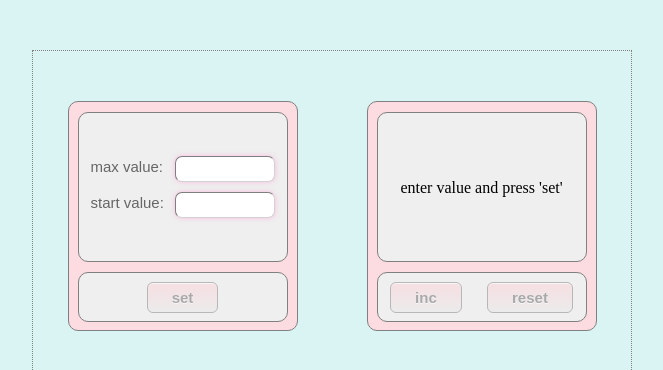
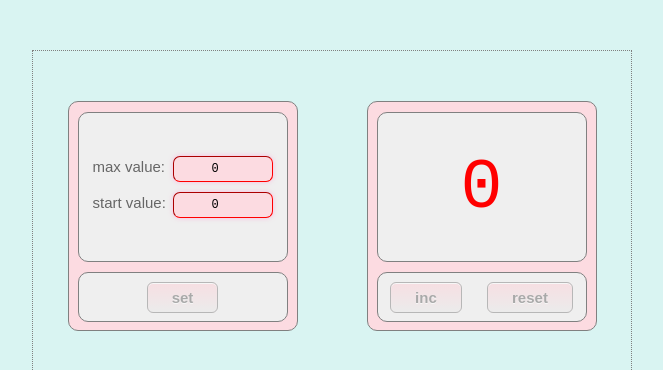
Before and after one commit to Margokomilfo-dev/exam-tuesday, a React (Create React App) app: page / in a window 1280 px wide. Shown: the top 370 px of the page, without its empty margins (308-971 px from the left). Built offline with nearby package versions, Linux system fonts and the light colour scheme.

Commit message:
tuesday-count is done

```diff
--- a/src/App.tsx
+++ b/src/App.tsx
@@ -5,24 +5,28 @@ import {Button} from "./components/Button/Button"
 import {CountBoard} from "./components/CountBoard/CountBoard"
 import {SetBoard} from "./components/SetBoard/SetBoard"
 
-export type TextType = ''| `enter value and press 'set'` | `Incorrect value!`
+export type TextType = `enter value and press 'set'` | `Incorrect value!`
+
+type getValueType = string | null
+export let getMinValue: getValueType = localStorage.getItem('min')
+export let getMaxValue: getValueType = localStorage.getItem('max')
 
 export const App: React.FC = () => {
 
-    const [maximumValue, setMaximumValue] = useState<number>(0)
-    const [startValue, setStartValue] = useState<number>(-1)
-    const [value, setValue] = useState<number>(startValue)
-    const [text, setText] = useState <TextType> ('' )
-
-
+    const [maximumValue, setMaximumValue] = useState<number>(Number(getMaxValue))
+    const [startValue, setStartValue] = useState<number>(Number(getMinValue))
+    const [value, setValue] = useState<number>(0)
+    const [text, setText] = useState <TextType> (`enter value and press 'set'` )
     const [activeMaxValue, setActiveMaxValue] = useState<boolean>(false)
     const [activeMinValue, setActiveMinValue] = useState<boolean>(false)
-
 
     const setFunc = () => {
         setValue(startValue)
         setActiveMinValue(false)
         setActiveMaxValue(false)
+        localStorage.setItem('max', maximumValue.toString());
+        localStorage.setItem('min', startValue.toString());
+
     }
     const incFunc = () => {
         (value >= startValue && value <= maximumValue) && setValue(value + 1)
@@ -55,7 +59,7 @@ export const App: React.FC = () => {
 
     return (
         <div className={s.project}>
-            <SetBoard  value={value} setFunc={setFunc} disabledSetButton={disabledSetButton}
+            <SetBoard value={value} setFunc={setFunc} disabledSetButton={disabledSetButton}
                       maximumValue={maximumValue}
                       setMaximumValue={setMaximumValue}
                       startValue={startValue}
@@ -69,7 +73,9 @@ export const App: React.FC = () => {
             />
             <div className='counter'>
                 <CountBoard value={value} maxValue={maximumValue} startValue={startValue}
-                            text={text} setText={setText} activeMaxValue={activeMaxValue} activeMinValue={activeMinValue}/>
+                            text={text} setText={setText}
+                            activeMaxValue={activeMaxValue} activeMinValue={activeMinValue}
+                />
                 <div className='buttons'>
                     <Button title={'inc'} buttonFunction={incFunc} value={value} disabledButton={disabledIncButton}/>
                     <Button title={'reset'} buttonFunction={resFunc} value={value} disabledButton={disabledResButton}/>
--- a/src/components/Button/Button.module.css
+++ b/src/components/Button/Button.module.css
@@ -1,30 +1,34 @@
 .button {
-    box-shadow:inset 0px 1px 0px 0px #ffffff;
-    background:linear-gradient(to bottom, #fdd1d8 5%, #e9e9e9 100%);
-    background-color:#fdd1d8;
-    border-radius:6px;
-    border:1px solid grey;
-    display:inline-block;
-    cursor:pointer;
-    color:#666666;
-    font-family:Arial;
-    font-size:15px;
-    font-weight:bold;
-    padding:6px 24px;
-    text-decoration:none;
-    text-shadow:0px 1px 0px #ffffff;
+    font-family: Arial;
+    font-size: 15px;
+    font-weight: bold;
+    display: inline-block;
+    padding: 6px 24px;
+    cursor: pointer;
+    text-decoration: none;
+    color: #666;
+    border: 1px solid grey;
+    border-radius: 6px;
+    background: linear-gradient(to bottom, #fdd1d8 5%, #e9e9e9 100%);
+    background-color: #fdd1d8;
+    box-shadow: inset 0 1px 0 0 #fff;
+    text-shadow: 0 1px 0 #fff;
 }
+
 .button:hover {
-    background:linear-gradient(to bottom, #e9e9e9 5%, #fdd1d8 100%);
-    background-color:#e9e9e9;
+    background: linear-gradient(to bottom, #e9e9e9 5%, #fdd1d8 100%);
+    background-color: #e9e9e9;
 }
+
 .button:active {
-    position:relative;
-    top:1px;
+    position: relative;
+    top: 1px;
 }
+
 .button:focus {
     outline: 0;
 }
+
 .button:disabled {
     opacity: .5;
 }
--- a/src/components/CountBoard/CountBoard.module.css
+++ b/src/components/CountBoard/CountBoard.module.css
@@ -1,41 +1,48 @@
 .board {
-    border: 1px solid grey;
-    background-color: #efefef;
-    border-radius: 10px;
-    margin: 10px auto;
     width: 210px;
     height: 150px;
+    margin: 10px auto;
+
+    border: 1px solid grey;
+    border-radius: 10px;
+    background-color: #efefef;
 }
+
 .value {
+    font-family: 'Courier New';
     font-size: 60px;
+    display: flex;
+    align-items: center;
+    justify-content: center;
     height: 150px;
+}
+
+.maxInc {
+    font-family: 'Courier New';
+    font-size: 70px;
     display: flex;
+    align-items: center;
     justify-content: center;
-    align-items: center;
-    font-family: "Courier New";
+
+    height: 150px;
+    color: red;
 }
-.maxInc {
-    height: 150px;
-    display: flex;
-    justify-content: center;
-    align-items: center;
-    color: red;
-    font-size: 70px;
-    font-family: "Courier New";
-}
+
 .text {
     display: flex;
+    align-items: center;
     flex-direction: column;
     justify-content: center;
-    align-items: center;
     height: 150px;
 }
+
 .errorText {
+    font-weight: 600;
+
     display: flex;
+    align-items: center;
     flex-direction: column;
     justify-content: center;
-    align-items: center;
     height: 150px;
     color: red;
-    font-weight: 600;
 }
--- a/src/components/CountBoard/CountBoard.tsx
+++ b/src/components/CountBoard/CountBoard.tsx
@@ -1,4 +1,4 @@
-import React, {useState} from 'react'
+import React from 'react'
 import s from './CountBoard.module.css'
 import { TextType } from '../../App'
 
@@ -19,7 +19,7 @@ export const CountBoard: React.FC<CountBoardPropsType> = (props: CountBoardProps
     return (
         <div className={s.board}>
 
-            { props.startValue < 0 ||  props.maxValue < 0 ||  props.activeMaxValue || props.activeMinValue
+            { props.startValue < 0 ||  props.maxValue < 0 || props.activeMaxValue || props.activeMinValue
                 ? <div className={(props.text === 'Incorrect value!') ? s.errorText : s.text }> {props.text}</div>
                 : <div className={(props.value === props.maxValue) ? s.maxInc : s.value}>{props.value}</div>
             }
--- a/src/components/SetBoard/SetBoard.module.css
+++ b/src/components/SetBoard/SetBoard.module.css
@@ -1,39 +1,52 @@
 .board {
-    border: 1px solid grey;
-    background-color: #efefef;
-    border-radius: 10px;
-    margin: 10px auto;
+    display: flex;
+    align-items: center;
+    flex-direction: column;
+    justify-content: center;
     width: 210px;
     height: 150px;
-    display: flex;
-    flex-direction: column;
-    justify-content: center;
-    align-items: center;
+    margin: 10px auto;
+
+    border: 1px solid grey;
+    border-radius: 10px;
+    background-color: #efefef;
 }
+
 .inputBlock {
     margin: 5px;
 }
+
 .inputBlock span {
+    font-family: Arial;
+    font-size: 15px;
+
     display: inline-block;
     width: 80px;
-    color:#666666;
-    font-family:Arial;
-    font-size:15px;
+    color: #666;
+}
+.inputFire {
+    border: red;
 }
 .inputBoard {
+    font-family: 'Courier New';
+    font-size: 12px;
+
     width: 100px;
     padding: 5px;
-    font-size: 12px;
+    text-align: center;
+    color: black;
     border-width: 1px;
     border-color: lightgrey;
-    background-color: #FFFFFF;
-    color: black;
     border-radius: 7px;
-    box-shadow: 0px 0px 5px rgba(255, 164, 213, 0.7);
-    font-family: "Courier New";
-    text-align: center;
+    background-color: #fff;
+    box-shadow: 0 0 5px rgba(255, 164, 213, .7);
+}
 
+.inputBoard:focus {
+    outline: none;
 }
-.inputBoard:focus {
-    outline:none;
+
+.inputBoardFire {
+    background-color: #fcdbe1;
+    border-color: red;
 }
--- a/src/components/SetBoard/SetBoard.tsx
+++ b/src/components/SetBoard/SetBoard.tsx
@@ -1,8 +1,8 @@
-import React, {ChangeEvent, useState} from 'react'
+import React, {ChangeEvent} from 'react'
 import '../../App.css'
 import s from './SetBoard.module.css'
 import {Button} from "../Button/Button"
-import {TextType} from "../../App";
+import {TextType} from "../../App"
 
 type SetBoardPropsType = {
     value: number
@@ -21,6 +21,9 @@ type SetBoardPropsType = {
 }
 
 export const SetBoard: React.FC<SetBoardPropsType> = (props: SetBoardPropsType) => {
+    (props.startValue === 0 && props.maximumValue > 0) || (props.maximumValue > 0 && props.maximumValue > props.startValue && props.startValue >= 0)
+        ? props.setText(`enter value and press 'set'`)
+        : props.setText('Incorrect value!')
 
     const onChangeMaxValue = (e: ChangeEvent<HTMLInputElement>) => {
         props.setActiveMaxValue(true)
@@ -33,37 +36,27 @@ export const SetBoard: React.FC<SetBoardPropsType> = (props: SetBoardPropsType)
         let startCurrentValue = Number(e.currentTarget.value)
         props.setStartValue(startCurrentValue)
     }
-    ((props.activeMaxValue && props.activeMinValue) &&
-        (props.maximumValue <= 0 || props.startValue < 0 || props.maximumValue <= props.startValue || props.maximumValue === props.startValue))
-    || props.activeMaxValue && props.maximumValue <= 0
-        ? props.setText('Incorrect value!')
-        : props.setText(`enter value and press 'set'`)
 
     return (
         <div className='counter'>
             <div className={s.board}>
                 <div className={s.inputBlock}>
-                    <span>max value: </span> <input onFocus={() => {
-                    props.setActiveMaxValue(true)
-                }}
-                                                    className={`${s.inputBoard} ${s.maxValue}`}
-                                                    onChange={(e) => {
-                                                        onChangeMaxValue(e)
-                                                    }} type="number"/>
+                    <span>max value: </span>
+                    <input className={(props.text === 'Incorrect value!') ? `${s.inputBoard} ${s.inputBoardFire}` : `${s.inputBoard} `}
+                           onChange={(e) => {onChangeMaxValue(e)}} type="number"
+                           value= {props.maximumValue}/>
+
                 </div>
                 <div className={s.inputBlock}>
-                    <span>start value:</span> <input onFocus={() => {
-                    props.setActiveMaxValue(true)
-                }}
-                                                     className={`${s.inputBoard} ${s.startValue}`}
-                                                     onChange={(e) => {
-                                                         onChangeStartValue(e)
-                                                     }} type="number"/>
+                    <span>start value:</span>
+                    <input className={(props.text === 'Incorrect value!') ? `${s.inputBoard} ${s.inputBoardFire}` : `${s.inputBoard} `}
+                    onChange={(e) => {onChangeStartValue(e)}} type="number"
+                    value={props.startValue}/>
                 </div>
             </div>
             <div className='buttons'>
                 <Button title={'set'} buttonFunction={props.setFunc} value={props.value}
-                        disabledButton={props.disabledSetButton}/>
+                        disabledButton={props.disabledSetButton} />
             </div>
         </div>
     )
```
Also changed, not shown: package.json (+7 -1 lines), src/LocalStorage/LocalStorage.tsx (added, +22 -0 lines), 1 other file (tests, documents, lock files or other folders). Lines whose indentation alone changed are shown as unchanged.
